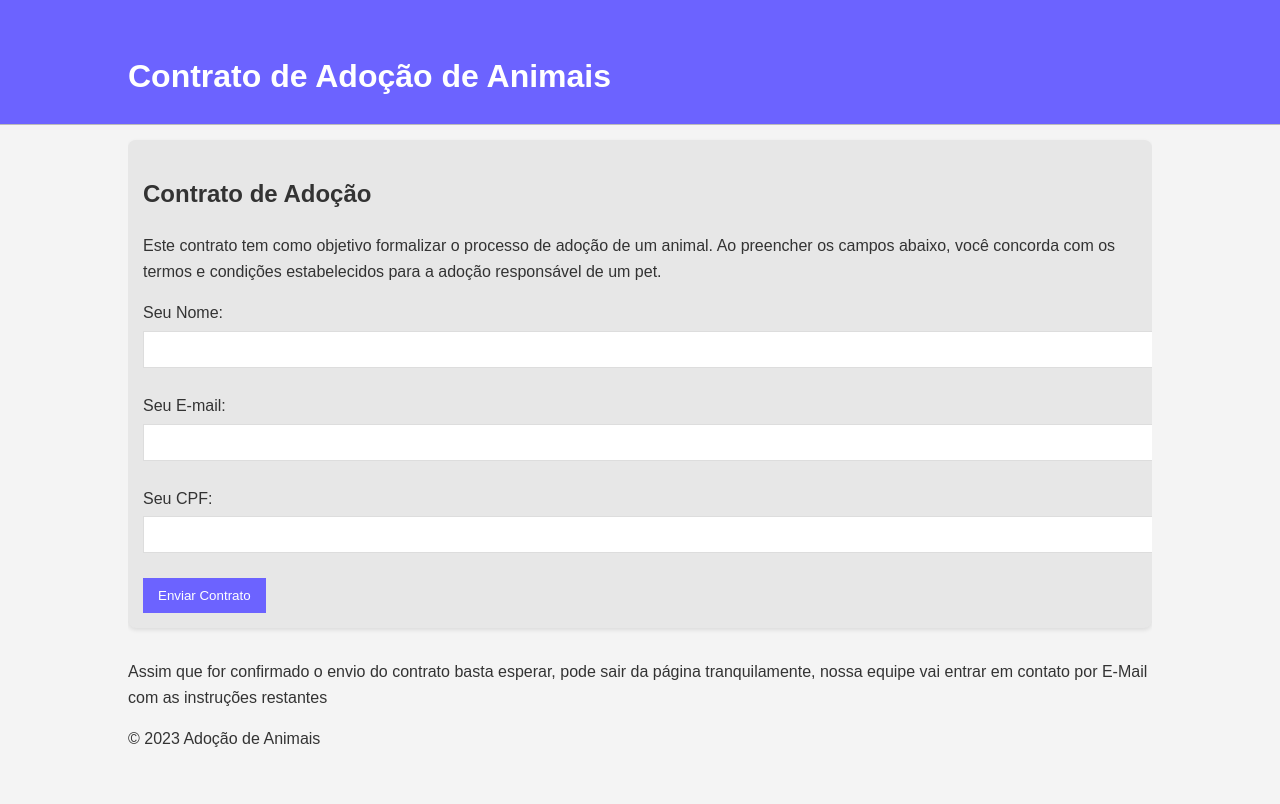
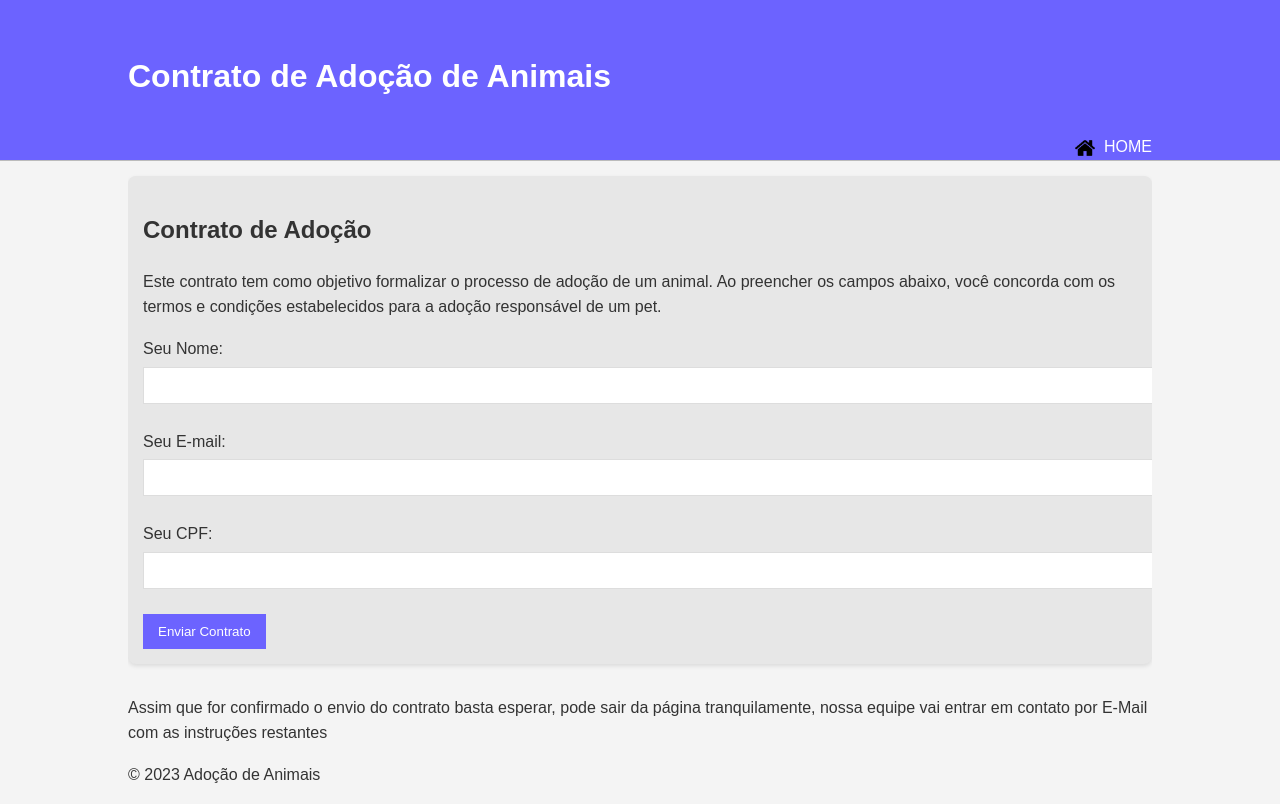
Before and after one commit to Rafaelmjmj/Adocao-de-Animais, a plain HTML site: page contrato.html in a window 1280 px wide. Drawn offline with Linux system fonts and the light colour scheme.

Commit message:
Update contrato.html

```diff
--- a/contrato.html
+++ b/contrato.html
@@ -11,6 +11,8 @@
     <header>
         <div class="container">
             <h1>Contrato de Adoção de Animais</h1>
+            <nav>
+                <a href="index.html" class="active"><img src="IconCasa.png" alt="Home"> <abbr title="Página Inicial">Home</abbr></a>
         </div>
     </header>
     <main class="container">
```
